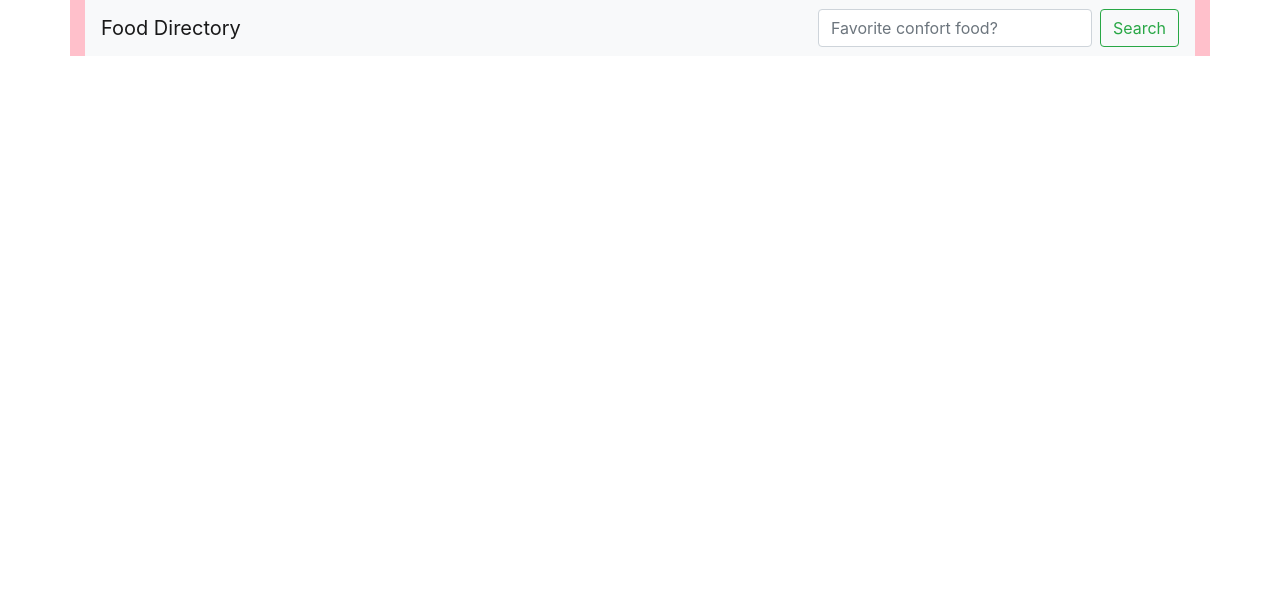
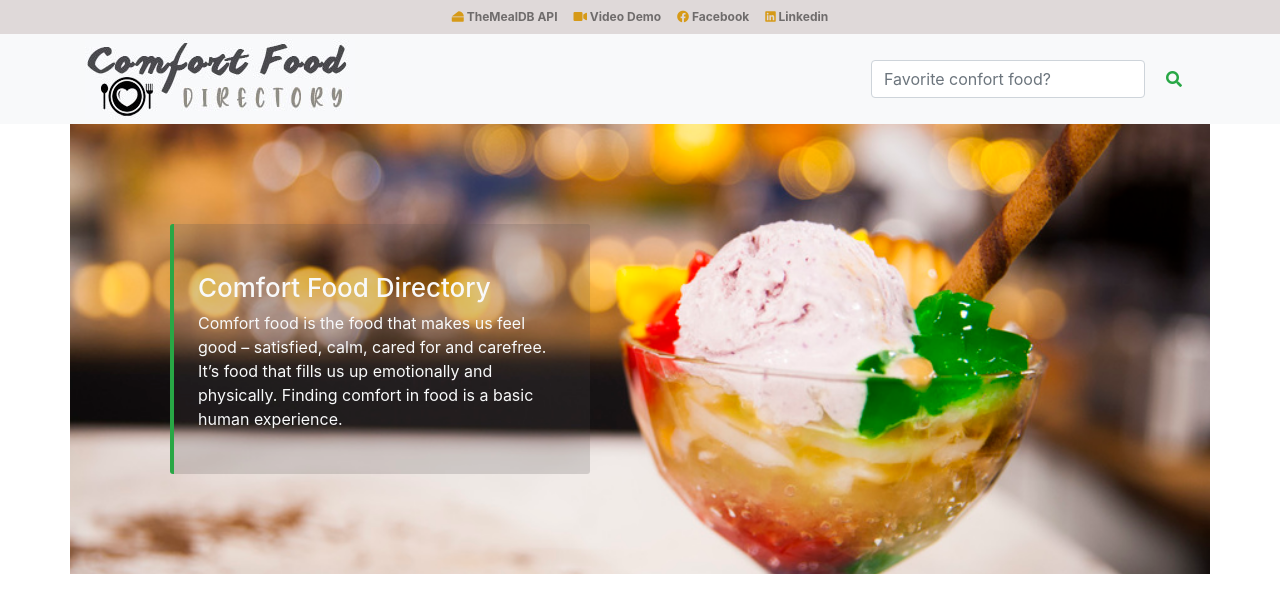
Before and after one commit to ramonice/comfort-food-directory, a plain HTML site: page index.html in a window 1280 px wide. Drawn offline with nearby package versions, Linux system fonts and the light colour scheme.

Commit message:
add google fonts

```diff
--- a/css/style.css
+++ b/css/style.css
@@ -1,6 +1,42 @@
+:root {
+  /* colors */
+  --dalandan: #d69a18;
+  --green: #67bd62;
+  --dark-white: #dfd9d9;
+}
+
+/* #region general */
+.fs-12 { font-size: 12px; }
+.fs-14 { font-size: 14px; }
+.fs-26 { font-size: 26px; }
+
+.fw-700 { font-weight: 700; }
+/* #endregion general */
+
+/* #region navbars */
+.top-most-nav { background-color: var(--dark-white); }
+.top-most-nav i { color: var(--dalandan); }
+.nav-wrapper { position: sticky; top: 0px; z-index: 9999; }
+.navbar-brand { margin-right: 0 !important; }
+.navbar { padding: 0 !important; }
+/* #endregion navbars */
+
 /* #region hero */
 .hero {
-  background-image: ;
+  height: 450px;
+  background-image: url('../img/hero-halox2.jpg');
+  background-size: cover;
+  background-position: center;
+  background-repeat: no-repeat;
+}
+
+.site-intro {
+  height: 250px;
+  width: 420px;
+  background-color: rgba(80, 74, 75, 0.2);
+  margin-left: 100px;
+  border-left: solid 4px var(--green);
+  border-radius: 3px;
 }
 /* #endregion hero */
 
--- a/index.html
+++ b/index.html
@@ -8,25 +8,70 @@
     <!-- Custom CSS -->
     <link rel="stylesheet" href="css/style.css">
 
+    <!-- Favicon -->
+    <link rel="icon" type="image/png" href="img/favicon.png" />
+
+    <!-- FontAwesome -->
+    <link rel="stylesheet" href="https://cdnjs.cloudflare.com/ajax/libs/font-awesome/5.14.0/css/all.min.css">
+
+    <!-- Google Fonts -->
+    <link href="https://fonts.googleapis.com/css2?family=Lato&family=Merienda:wght@700&display=swap" rel="stylesheet">
+
     <!-- Bootstrap CSS -->
     <link rel="stylesheet" href="https://stackpath.bootstrapcdn.com/bootstrap/4.5.2/css/bootstrap.min.css" integrity="sha384-JcKb8q3iqJ61gNV9KGb8thSsNjpSL0n8PARn9HuZOnIxN0hoP+VmmDGMN5t9UJ0Z" crossorigin="anonymous">
 
-    <title>Comfort Food Directory</title>
+    <title>Comfort Food Directory | Food is the best comforter!</title>
   </head>
   <body>
+    <div class="nav-wrapper">
+      <div class="container-fluid top-most-nav fs-12 fw-700">
+        <div class="container-xl mx-auto">
+            <nav class="navbar navbar-expand-sm navbar-light">
+              <button class="navbar-toggler mx-auto" type="button" data-toggle="collapse" data-target="#navbarNav">
+                  <span class="navbar-toggler-icon"></span>
+              </button>
+              <div class="collapse navbar-collapse" id="navbarNav">
+                <ul class="navbar-nav mx-auto">
+                  <li class="nav-item inline-block">
+                    <a class="nav-link" href="https://www.themealdb.com/"><i class="fas fa-cheese"></i> TheMealDB API</a>
+                  </li>
+                  <li class="nav-item">
+                    <a class="nav-link" href="#"><i class="fas fa-video"></i> Video Demo</a>
+                  </li>
+                  <li class="nav-item">
+                    <a class="nav-link" href="https://fb.com/ramonito.omandam"><i class="fab fa-facebook"></i> Facebook</a>
+                  </li>
+                  <li class="nav-item">
+                    <a class="nav-link" href="#"><i class="fab fa-linkedin"></i> Linkedin</a>
+                  </li>
+                </ul>
+              </div>
+            </nav>
+        </div>
+      </div>
 
-    <div class="container-xl mx-auto" style="background-color: pink">
+      <div class="container-fluid bg-light">
+        <div class="container-xl mx-auto">
+          <nav class="navbar navbar-light bg-light d-flex justify-content-center justify-content-md-between">
+            <a class="navbar-brand"><img src="img/logo.jpg" class="img-fluid" alt="comfort-food-directory"></a>
+            <form action="" class="form-inline" id="submit">
+              <input class="form-control mr-0 mr-sm-2" type="text" id="search" placeholder="Favorite confort food?" aria-label="Search">
+              <button class="btn my-2 my-sm-0 mx-auto mx-sm-0" type="submit"><i class="fas fa-search text-success"></i></button>
+            </form>
+          </nav>
 
-      <nav class="navbar navbar-light bg-light">
-        <a class="navbar-brand">Food Directory</a>
-        <form action="" class="form-inline" id="submit">
-          <input class="form-control mr-sm-2" type="text" id="search" placeholder="Favorite confort food?" aria-label="Search">
-          <button class="btn btn-outline-success my-2 my-sm-0" type="submit">Search</button>
-        </form>
-      </nav>
+        </div>
+      </div>
+    </div>
 
-      <div class="row hero">
+    <div class="container-xl mx-auto">
 
+      <div class="row hero d-flex align-items-center text-light">
+        <div class="site-intro px-4 pt-5">
+          <h1 class="fs-26">Comfort Food Directory</h1>
+          <p>Comfort food is the food that makes us feel good – satisfied, calm, cared for and carefree.
+            It’s food that fills us up emotionally and physically. Finding comfort in food is a basic human experience.</p>
+        </div>
       </div><!-- hero -->
 
       <div class="row">
```
Also changed, not shown: img/favicon.jpg (added), img/favicon.png (added), img/logo.jpg (added), img/mealDbApi-favicon.ico (added), img/plate-spoon-fork-icon.png (added), 2 other files.
